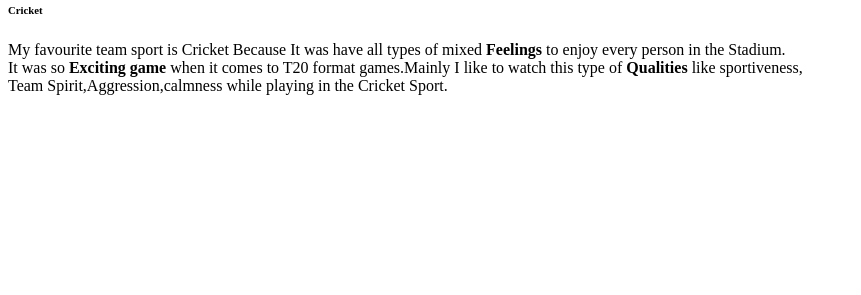
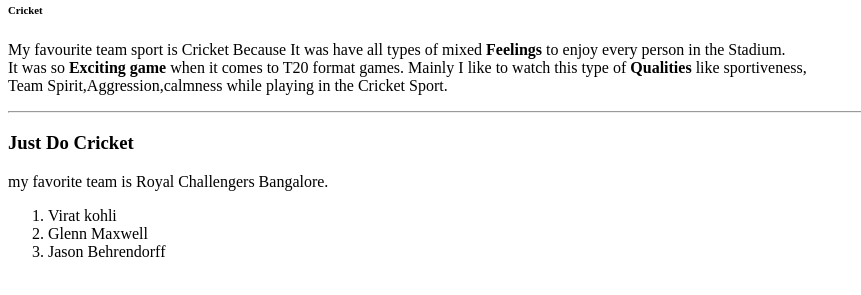
Before and after one commit to 44-563-Web-Apps-S23/44563-webapps-assignment-3-Gopilokindi, a plain HTML site: page index.html in a window 1280 px wide. Shown: the part 79-374 px from the top of the page, without its empty margins (0-861 px from the left). Drawn offline with Linux system fonts and the light colour scheme.

Commit message:
updated with new tags

```diff
--- a/index.html
+++ b/index.html
@@ -14,7 +14,17 @@
         Cricket
      </h6>
      <p>
-        My favourite team sport is Cricket Because It was have all types of mixed <b>Feelings</b> to enjoy every person in the Stadium.</br>It was so <b>Exciting game</b> when it comes to T20 format games.Mainly I like to watch this type of <b>Qualities</b> like sportiveness,</br>Team Spirit,Aggression,calmness while playing in the Cricket Sport.
+        My favourite team sport is Cricket Because It was have all types of mixed <b>Feelings</b>
+        to enjoy every person in the Stadium.</br>It was so <b>Exciting game</b> when it comes to T20 format games.
+        Mainly I like to watch this type of <b>Qualities</b> like sportiveness,</br>Team Spirit,Aggression,calmness while playing in the Cricket Sport.
      </p>
+     <hr>
+     <h3>Just Do Cricket</h3>
+     <p>my favorite team is Royal Challengers Bangalore.</p>
+     <ol>
+        <li>Virat kohli</li>
+        <li>Glenn Maxwell</li>
+        <li>Jason Behrendorff</li>
+     </ol>
     </body>
 </html>
```
